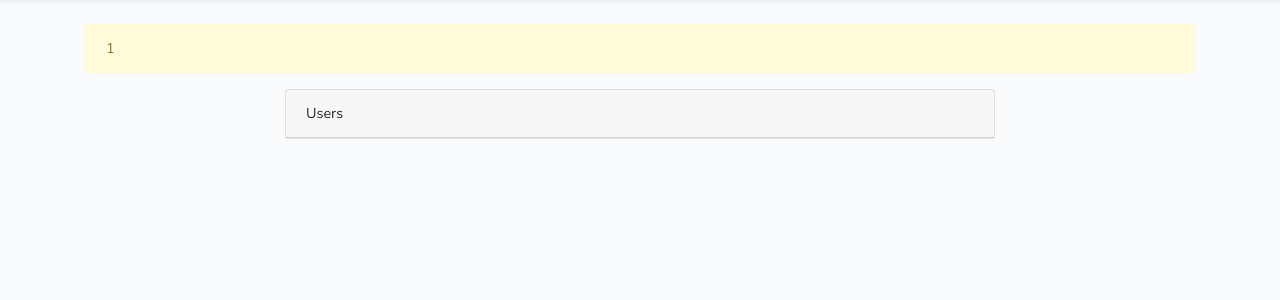
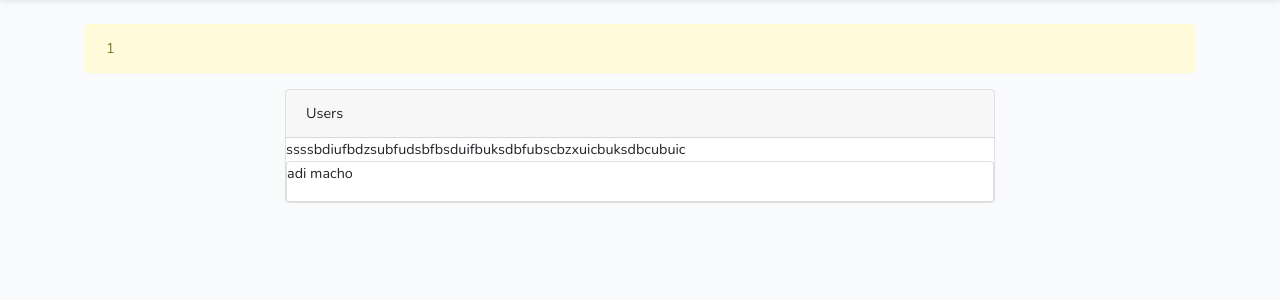
Before and after one commit to i5mat/UEMS, a Laravel app: template resources/views/admin/users/test.blade.php in a window 1280 px wide. Shown: the part 55-355 px from the top of the page. Run offline with Laravel 8, Linux system fonts and the light colour scheme; the template is opened without the code that fills it, so the values that code supplies are empty; a user stored in the database is signed in; data comes from the database, SQL or seed files in the repository; style sheets or scripts are compiled from the project's sources.

Commit message:
Adi Ubah 2

```diff
--- a/resources/views/admin/users/test.blade.php
+++ b/resources/views/admin/users/test.blade.php
@@ -6,7 +6,12 @@
         <div class="col-md-8">
             <div class="card">
                 <div class="card-header">Users</div>
+                    ssssbdiufbdzsubfudsbfbsduifbuksdbfubscbzxuicbuksdbcubuic
 
+
+                    <div class="card">
+                        <p>adi macho</p>
+                    </div>
 
             </div>
         </div>
```
